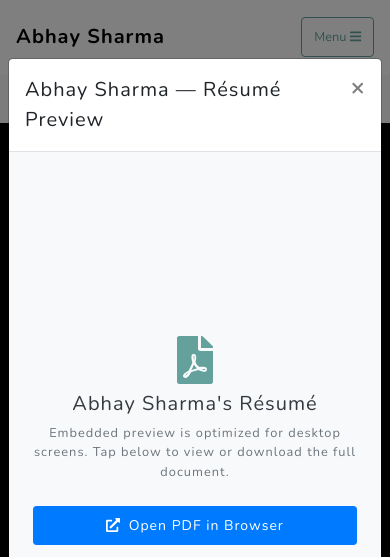
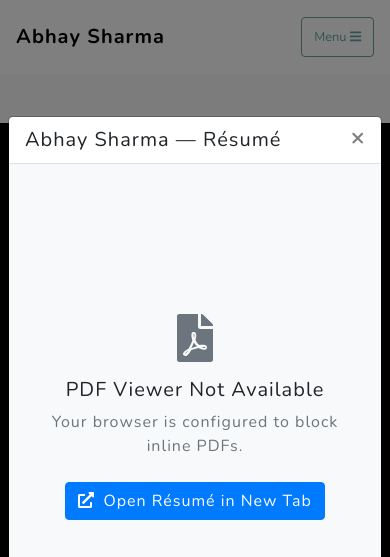
Before and after one commit to sharmabhay/sharmabhay.github.io, a website: page index.html in a window 390 px wide. Both pictures are taken after a click on the button "Preview". Shown: the part 3710-4267 px from the top of the page. Drawn offline with nearby package versions, Linux system fonts and the light colour scheme; files that its build step writes are made by us from their sources.

Commit message:
updated resume previewer

```diff
--- a/index.html
+++ b/index.html
@@ -298,40 +298,30 @@
         <!-- Resume Modal -->
         <div class="modal fade" id="resumeModal" tabindex="-1" role="dialog" aria-labelledby="resumeModalLabel" aria-hidden="true">
             <div class="modal-dialog modal-xl modal-dialog-centered" role="document">
-                <div class="modal-content" style="max-height: 90vh;">
-                    <div class="modal-header">
-                        <h5 class="modal-title" id="resumeModalLabel">Abhay Sharma — Résumé Preview</h5>
+                <div class="modal-content">
+                    <div class="modal-header py-2 px-3">
+                        <h5 class="modal-title fs-6" id="resumeModalLabel">Abhay Sharma — Résumé</h5>
                         <button type="button" class="close" data-dismiss="modal" aria-label="Close">
                             <span aria-hidden="true">&times;</span>
                         </button>
                     </div>
-                    <div class="modal-body p-0 d-flex flex-column" style="height: 75vh; overflow: hidden;">
-                        <!-- DESKTOP VIEW: Interactive <object> preview (hidden on mobile) -->
-                        <object id="resumeViewer" data-src="assets/documents/AbhaySharma_Resume.pdf#view=Fit" type="application/pdf" class="d-none d-md-block" style="flex-grow: 1; width: 100%; height: 100%; border: none;">
+                    <div class="modal-body p-0 d-flex flex-column resume-modal-body" style="overflow-y: auto;">
+                        <object id="resumeViewer" data-src="assets/documents/AbhaySharma_Resume.pdf#view=Fit" type="application/pdf" style="width: 100%; height: 100%; border: none; min-height: 500px;">
                             <div class="d-flex flex-column align-items-center justify-content-center h-100 bg-light p-4 text-center">
                                 <i class="fas fa-file-pdf fa-3x text-muted mb-3"></i>
                                 <h5>PDF Viewer Not Available</h5>
                                 <p class="text-muted">Your browser is configured to block inline PDFs.</p>
-                                <a class="btn btn-primary mt-2" href="assets/documents/AbhaySharma_Resume.pdf" download>
-                                    <i class="fas fa-download mr-1"></i> Download Résumé Instead
+                                <a class="btn btn-primary mt-2" href="assets/documents/AbhaySharma_Resume.pdf" target="_blank" rel="noopener noreferrer">
+                                    <i class="fas fa-external-link-alt mr-1"></i> Open Résumé in New Tab
                                 </a>
                             </div>
                         </object>
-                        <!-- MOBILE VIEW: Clean touch-friendly card (hidden on desktop/laptop) -->
-                        <div class="modal-body p-4 d-flex d-md-none flex-column align-items-center justify-content-center text-center bg-light">
-                            <i class="fas fa-file-pdf fa-3x text-primary mb-2"></i>
-                            <h5 class="text-dark mb-2">Abhay Sharma's Résumé</h5>
-                            <p class="text-muted small mb-4">Embedded preview is optimized for desktop screens. Tap below to view or download the full document.</p>
-                            <a class="btn btn-primary btn-sm w-100 py-2" href="assets/documents/AbhaySharma_Resume.pdf" target="_blank" rel="noopener noreferrer">
-                                <i class="fas fa-external-link-alt mr-1"></i> Open PDF in Browser
-                            </a>
                     </div>
                     <div class="modal-footer py-2 px-3">
                         <a class="btn btn-primary btn-sm" href="assets/documents/AbhaySharma_Resume.pdf" download>
                             <i class="fas fa-download mr-1"></i> Download
                         </a>
                         <button type="button" class="btn btn-secondary btn-sm" data-dismiss="modal">Close</button>
-                        </div>
                     </div>
                 </div>
             </div>
--- a/styles.scss
+++ b/styles.scss
@@ -375,6 +375,16 @@ a.about-link {
     color: #333;
 }
 
+.resume-modal-body {
+    height: 60vh;
+}
+
+@media (min-width: 768px) {
+    .resume-modal-body {
+        height: 70vh;
+    }
+}
+
 .btn-accent {
     background-color: $accent;
     border: 0;
```
Lines whose indentation alone changed are shown as unchanged.
